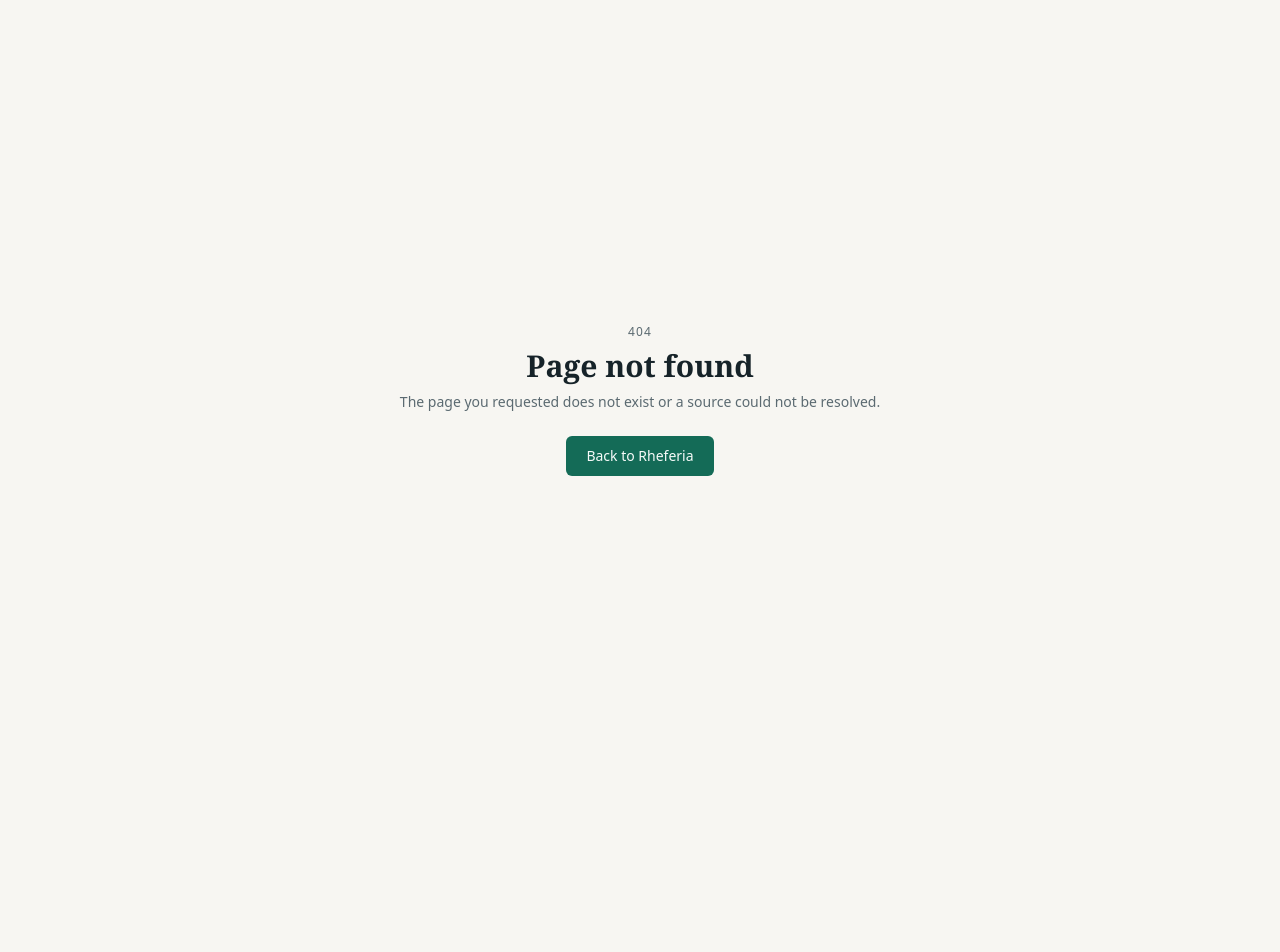
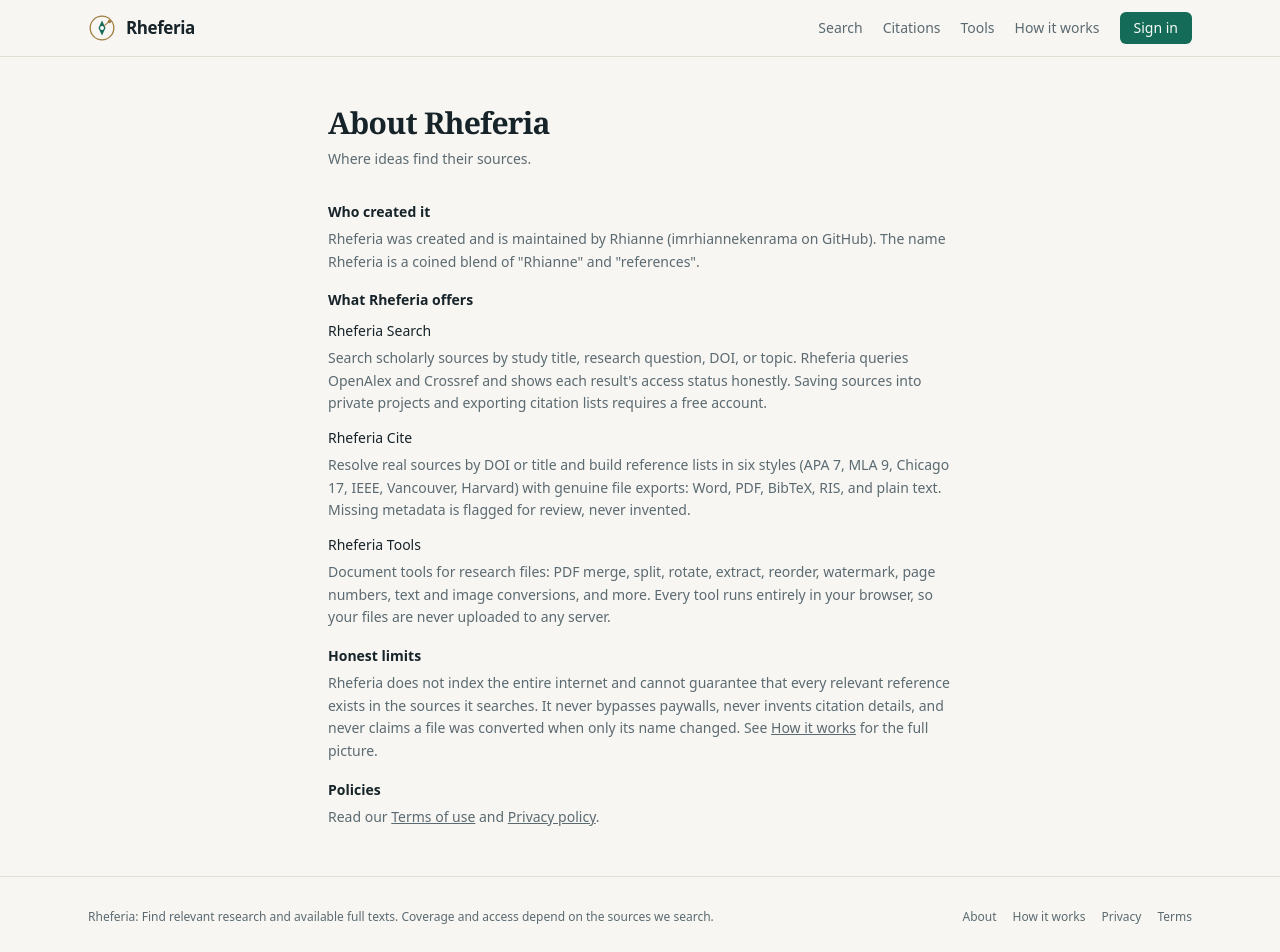
Before and after one commit to imrhiannekenrama/rheferia, a Next.js app in the folder rheferia/: page /about in a window 1280 px wide. Before the commit this address had no page. Shown: the top 952 px of the page. Before the commit the page ends 800 px from the top, so only its background shows below. Built offline with nearby package versions, Linux system fonts and the light colour scheme; no server answers.

Commit message:
Add About page: creator, services, and policy links

```diff
--- /dev/null
+++ b/rheferia/src/app/(public)/about/page.tsx
@@ -0,0 +1,80 @@
+import type { Metadata } from "next";
+import Link from "next/link";
+import { brand } from "@/lib/config/brand";
+
+export const metadata: Metadata = { title: "About" };
+
+export default function AboutPage() {
+  return (
+    <main id="main-content" className="mx-auto max-w-2xl px-4 py-12 sm:px-6">
+      <h1 className="font-serif text-3xl font-semibold tracking-tight">About {brand.name}</h1>
+      <p className="mt-2 text-sm text-muted-foreground">{brand.tagline}</p>
+
+      <section className="mt-8 space-y-4 text-sm leading-relaxed text-muted-foreground">
+        <div>
+          <h2 className="font-semibold text-foreground">Who created it</h2>
+          <p className="mt-1">
+            {brand.name} was created and is maintained by Rhianne
+            (imrhiannekenrama on GitHub). The name {brand.name} is a coined
+            blend of &quot;Rhianne&quot; and &quot;references&quot;.
+          </p>
+        </div>
+
+        <div>
+          <h2 className="font-semibold text-foreground">What {brand.name} offers</h2>
+          <div className="mt-2 space-y-3">
+            <div>
+              <p className="font-medium text-foreground">{brand.features.search}</p>
+              <p className="mt-1">
+                Search scholarly sources by study title, research question,
+                DOI, or topic. {brand.name} queries OpenAlex and Crossref and
+                shows each result&apos;s access status honestly. Saving sources
+                into private projects and exporting citation lists requires a
+                free account.
+              </p>
+            </div>
+            <div>
+              <p className="font-medium text-foreground">{brand.features.cite}</p>
+              <p className="mt-1">
+                Resolve real sources by DOI or title and build reference lists
+                in six styles (APA 7, MLA 9, Chicago 17, IEEE, Vancouver,
+                Harvard) with genuine file exports: Word, PDF, BibTeX, RIS,
+                and plain text. Missing metadata is flagged for review, never
+                invented.
+              </p>
+            </div>
+            <div>
+              <p className="font-medium text-foreground">{brand.features.tools}</p>
+              <p className="mt-1">
+                Document tools for research files: PDF merge, split, rotate,
+                extract, reorder, watermark, page numbers, text and image
+                conversions, and more. Every tool runs entirely in your
+                browser, so your files are never uploaded to any server.
+              </p>
+            </div>
+          </div>
+        </div>
+
+        <div>
+          <h2 className="font-semibold text-foreground">Honest limits</h2>
+          <p className="mt-1">
+            {brand.name} does not index the entire internet and cannot
+            guarantee that every relevant reference exists in the sources it
+            searches. It never bypasses paywalls, never invents citation
+            details, and never claims a file was converted when only its name
+            changed. See <Link href="/how-it-works" className="underline hover:text-foreground">How it works</Link> for the full picture.
+          </p>
+        </div>
+
+        <div>
+          <h2 className="font-semibold text-foreground">Policies</h2>
+          <p className="mt-1">
+            Read our{" "}
+            <Link href="/terms" className="underline hover:text-foreground">Terms of use</Link> and{" "}
+            <Link href="/privacy" className="underline hover:text-foreground">Privacy policy</Link>.
+          </p>
+        </div>
+      </section>
+    </main>
+  );
+}
--- a/rheferia/src/components/layout/site-footer.tsx
+++ b/rheferia/src/components/layout/site-footer.tsx
@@ -10,6 +10,9 @@
           the sources we search.
         </p>
         <div className="flex gap-4">
+          <Link href="/about" className="hover:text-foreground">
+            About
+          </Link>
           <Link href="/how-it-works" className="hover:text-foreground">
             How it works
           </Link>
```
